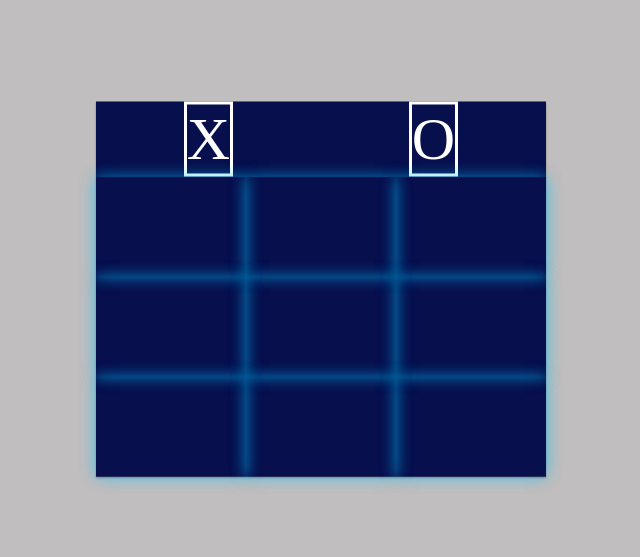
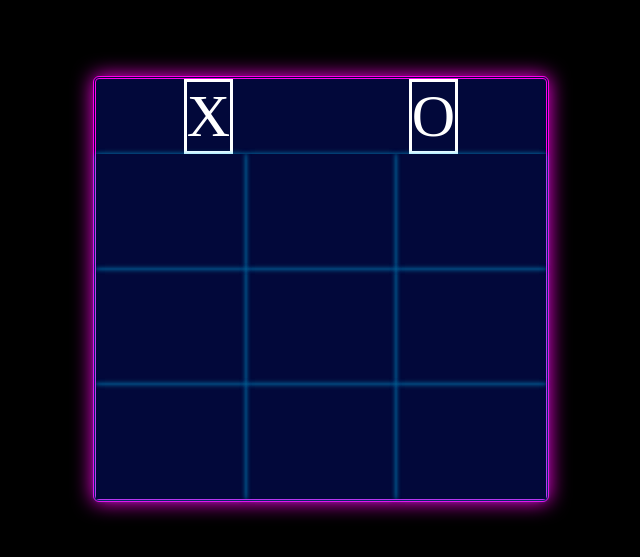
Before and after one commit to Blaze380/tiktaktoe, a plain HTML site: page index.html in a window 1280 px wide. Shown: the part 111-668 px from the top of the page, without its empty margins (319-959 px from the left). Drawn offline with Linux system fonts and the light colour scheme.

Commit message:
Update index.css

```diff
--- a/styles/index.css
+++ b/styles/index.css
@@ -3,10 +3,10 @@
     padding: 0;
 }
 body{
-    background-color: rgb(192, 190, 190);
+    background-color: #000000;
 }
 :root{
-    --table-color:#070f4d;
+    --table-color:#02083a;
     --border-color:#00c3ff5b;
 
 }
@@ -24,7 +24,10 @@ body{
 }
 
 .container{
-    box-shadow: 0px 1px 2px rgb(133, 129, 129);
+    box-shadow: 0 0 20px #ff00ea;
+    border-color: #ff00ea;
+    border-style: double;
+    border-radius: 6px;
     background-color:var(--table-color);
     position: absolute;
     left: 50%;
@@ -38,19 +41,19 @@ body{
 display: flex;
 }
 .array{
-    text-shadow: 5px 4px 5px #272727;
+    text-shadow: 0 0  20px #c300ff;
     display: flex;
     width: 150px;
-    height: 100px;
+    height: 115px;
     align-items: center;
     justify-content: center;
-    box-shadow:  0 0 15px var(--border-color),0 0 15px var(--border-color);
-    transition: 350ms;
-    font-size: 50px;
-    font-family: Impact, Haettenschweiler, 'Arial Narrow Bold', sans-serif;
+    box-shadow:  0 0 5px var(--border-color),0 0 5px var(--border-color);
+    transition: 200ms;
+    font-size: 80px;
+    color: rgb(255, 255, 255);
+    font-family: 'Courier New', Courier, monospace;
 }
 .array:hover{
-    text-shadow: 5px 4px 5px #7c3762;
-    font-size: 70px;
+    font-size: 100px;
     background-color:var(--border-color);
 }
```
